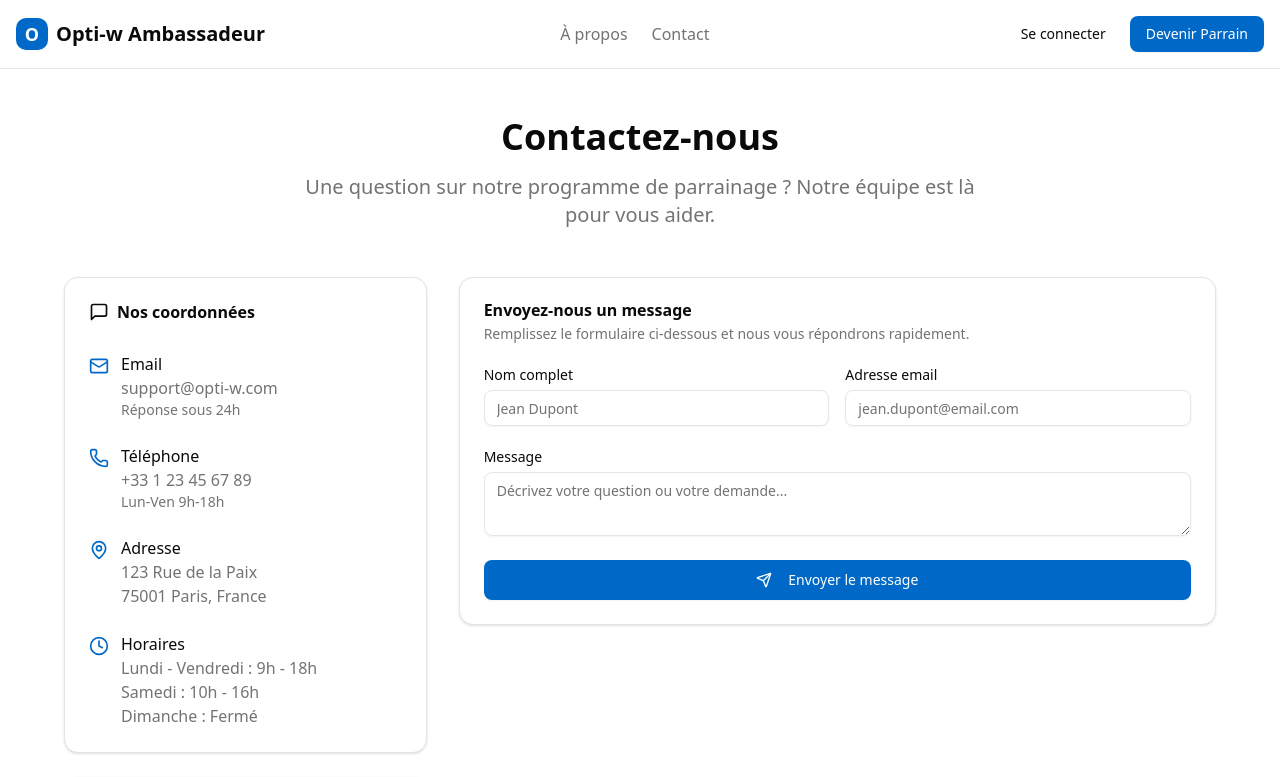
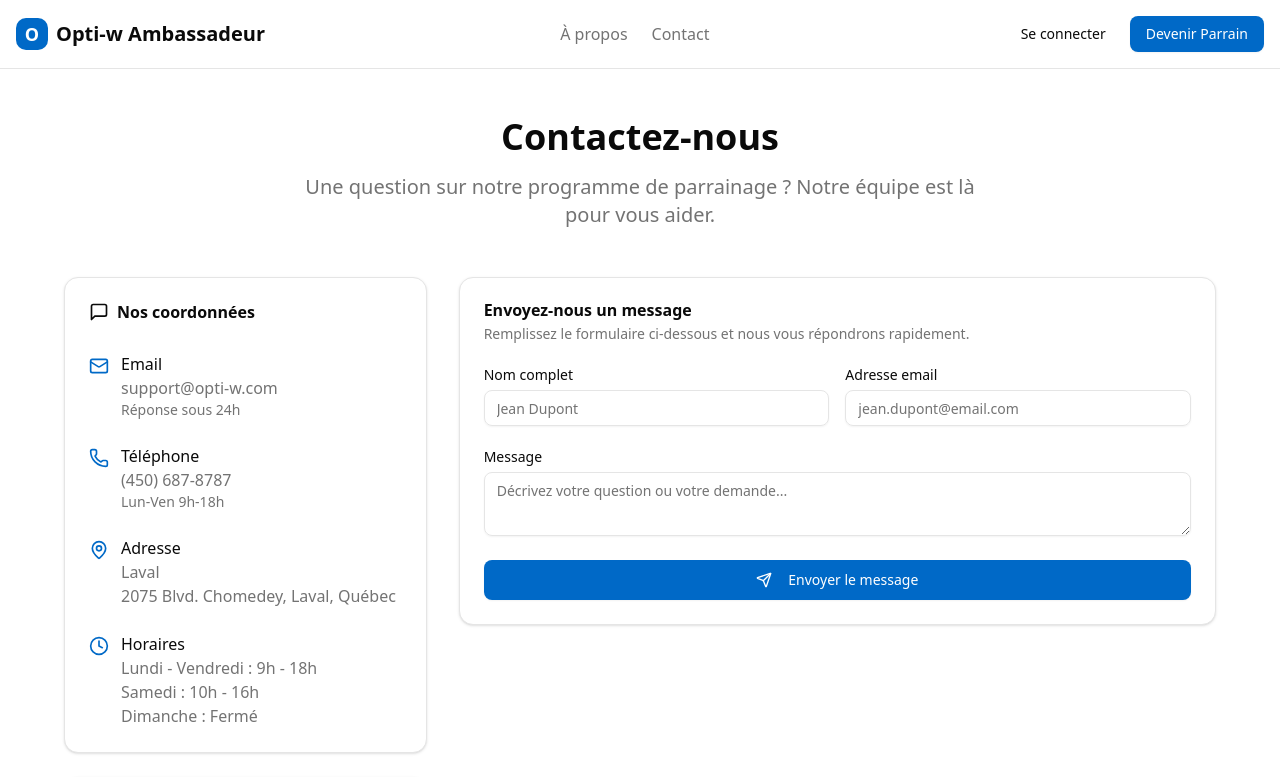
Before and after one commit to peau-aussieres/opti-w-frontend, a React (Vite) app: page /contact in a window 1280 px wide. Shown: the top 777 px of the page. Built offline with nearby package versions, Linux system fonts and the light colour scheme.

Commit message:
Update ContactPage.jsx

```diff
--- a/src/pages/ContactPage.jsx
+++ b/src/pages/ContactPage.jsx
@@ -105,7 +105,7 @@ const ContactPage = () => {
                   <Phone className="w-5 h-5 text-primary mt-1" />
                   <div>
                     <h3 className="font-medium text-foreground">Téléphone</h3>
-                    <p className="text-muted-foreground">+33 1 23 45 67 89</p>
+                    <p className="text-muted-foreground">(450) 687-8787</p>
                     <p className="text-sm text-muted-foreground">
                       Lun-Ven 9h-18h
                     </p>
@@ -117,8 +117,8 @@ const ContactPage = () => {
                   <div>
                     <h3 className="font-medium text-foreground">Adresse</h3>
                     <p className="text-muted-foreground">
-                      123 Rue de la Paix<br />
-                      75001 Paris, France
+                      Laval <br />
+                      2075 Blvd. Chomedey, Laval, Québec
                     </p>
                   </div>
                 </div>
```
